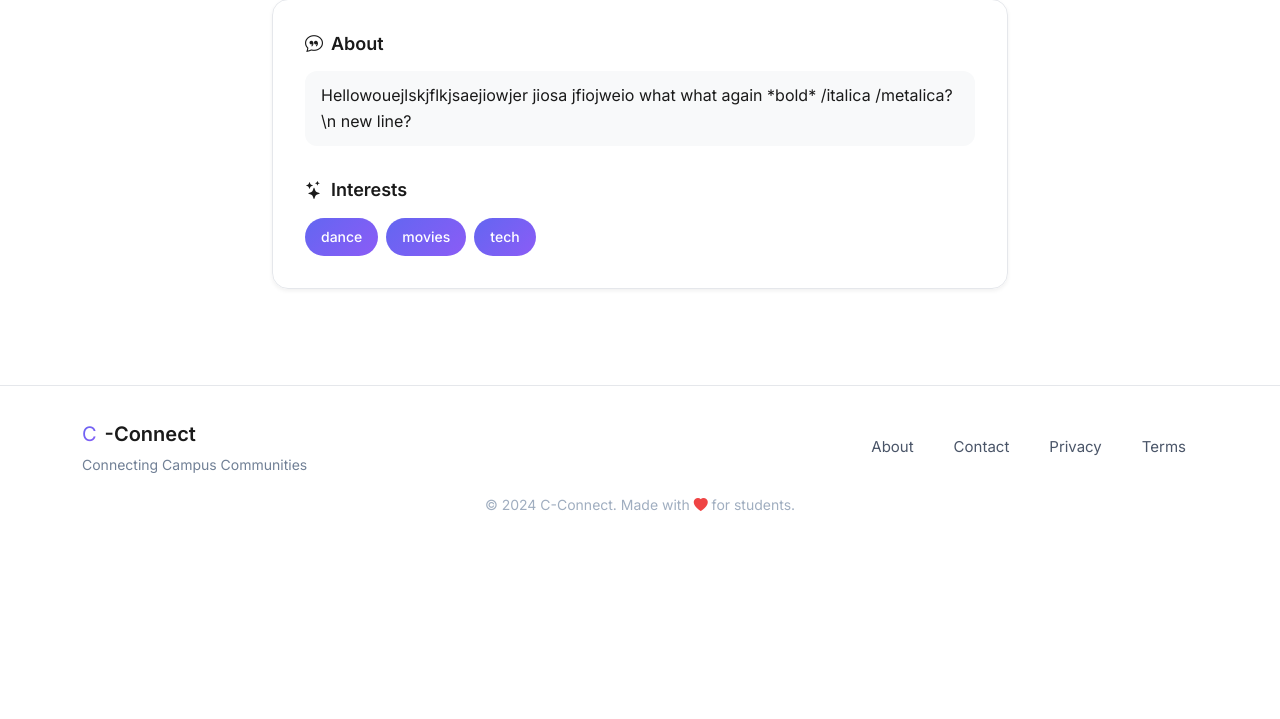
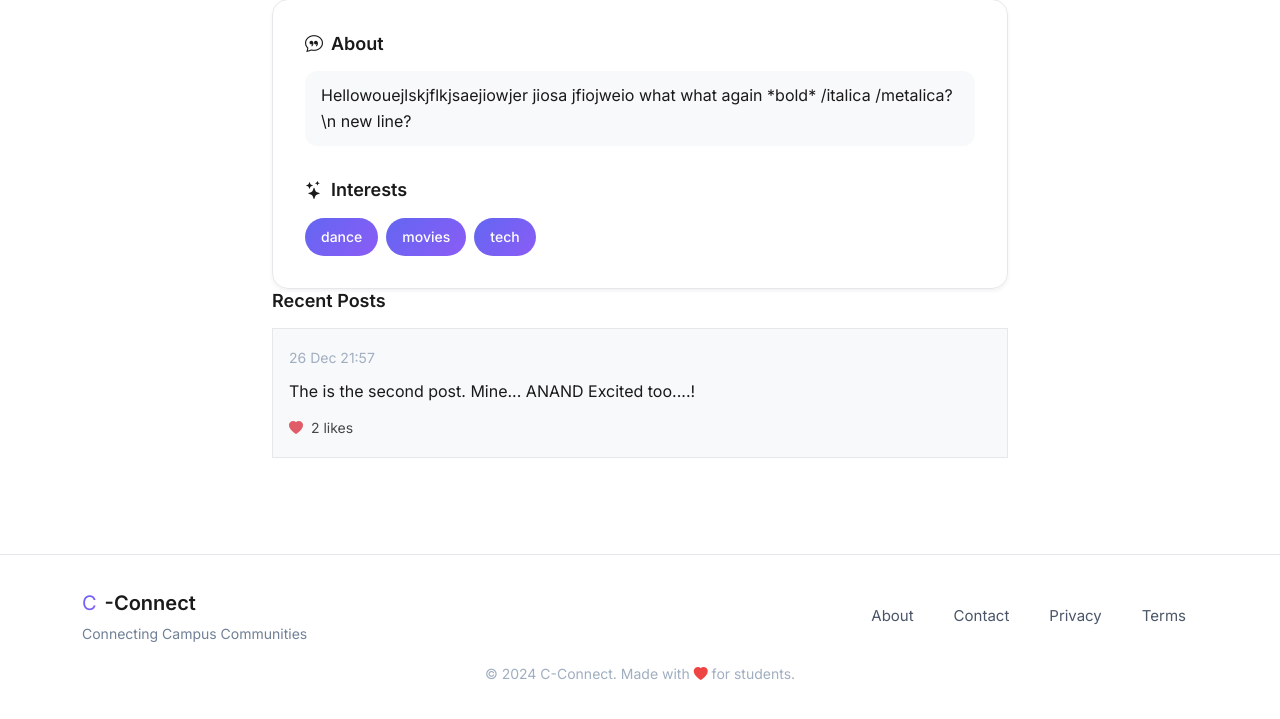
Before and after one commit to dp-by-dt/C-Connect, a Flask app: page /user/19 in a window 1280 px wide. Shown: the part 533-1252 px from the top of the page. Before the commit the page ends 1044 px from the top, so only its background shows below. Run offline with Flask 3, Linux system fonts and the light colour scheme; a user stored in the database is signed in; data comes from the database, SQL or seed files in the repository; both versions use the stored data as it was after the commit; some libraries are stand-ins or nearby versions.

Commit message:
Post 1.2: Show post in profile  - Posts are now showed in respective profile page (view only)

```diff
--- a/blueprints/main/routes.py
+++ b/blueprints/main/routes.py
@@ -1,7 +1,7 @@
 from . import main
 from flask import render_template, jsonify
 from flask_login import login_required, current_user
-from models import User, Profile  # For user discovery feature
+from models import User, Profile, Post  # For user discovery feature
 from models import Connection, ProfileVisit  # For viewing other user's profile
 from flask import redirect, url_for
 from extensions import db
@@ -135,6 +135,16 @@ def view_user_profile(user_id):
     ).first()
 
 
+    #for showing the posts by the user
+    posts = (
+        Post.query
+        .filter_by(user_id=user.id)
+        .order_by(Post.created_at.desc())
+        .limit(10)
+        .all()
+    )
+
+
     if current_user.id != user.id:
         try:
             # Prevent duplicate visits within last 30 minutes
@@ -156,5 +166,6 @@ def view_user_profile(user_id):
         "main/user_profile.html",
         user=user,
         profile=profile,
-        conn=conn
+        conn=conn,
+        posts=posts
     )
--- a/blueprints/main/templates/main/user_profile.html
+++ b/blueprints/main/templates/main/user_profile.html
@@ -154,6 +154,34 @@
     background: var(--bg-secondary);
     border-radius: var(--border-radius-md);
 }
+
+.posts-list {
+    display: flex;
+    flex-direction: column;
+    gap: 1rem;
+}
+
+.post-item {
+    padding: 1rem;
+    border: 1px solid var(--border-color);
+    border-radius: var(--border-radius);
+    background: var(--bg-secondary);
+}
+
+.post-meta {
+    margin-bottom: 0.5rem;
+}
+
+.post-content {
+    margin: 0 0 0.75rem 0;
+    line-height: 1.5;
+}
+
+.post-footer {
+    opacity: 0.8;
+}
+
+
 
 @media (max-width: 576px) {
     .profile-header-card {
@@ -344,6 +372,46 @@
                     </div>
                     {% endif %}
                 </div>
+
+                <!-- Recent Posts -->
+                {% if posts %}
+                <div class="info-section">
+                    <h2 class="info-title">
+                        Recent Posts
+                    </h2>
+                    <div class="posts-list">
+                        {% for post in posts %}
+                        <div class="post-item">
+                            <div class="post-meta">
+                                <small class="text-muted">{{ post.created_at.strftime("%d %b %H:%M") }}</small>
+                            </div>
+                            <p class="post-content">{{ post.content }}</p>
+                            <div class="post-footer">
+                                <small>
+                                    <i style="color: #dc3545;" class="bi bi-heart-fill me-1"></i>
+                                    {{ post.likes|length }} likes
+                                </small>
+                            </div>
+                        </div>
+                        {% endfor %}
+                    </div>
+                </div>
+                {% else %}
+                <div class="empty-info">
+                    <i class="bi bi-rss me-2"></i>
+                    No posts yet
+                </div>
+                {% endif %}
+
+
+                <!-- Empty State (UPDATE condition to include posts) -->
+{% if not profile or (not profile.bio and not profile.department and not profile.year and not profile.location and not profile.interests and posts|length == 0) %}
+<div class="empty-info">
+    <i class="bi me-2"></i>
+    This user hasn't added any profile information or posts yet
+</div>
+{% endif %}
+
             </div>
         </div>
     </div>
```
Also changed, not shown: project_document.md (+8 -1 lines), instance/database.db.
